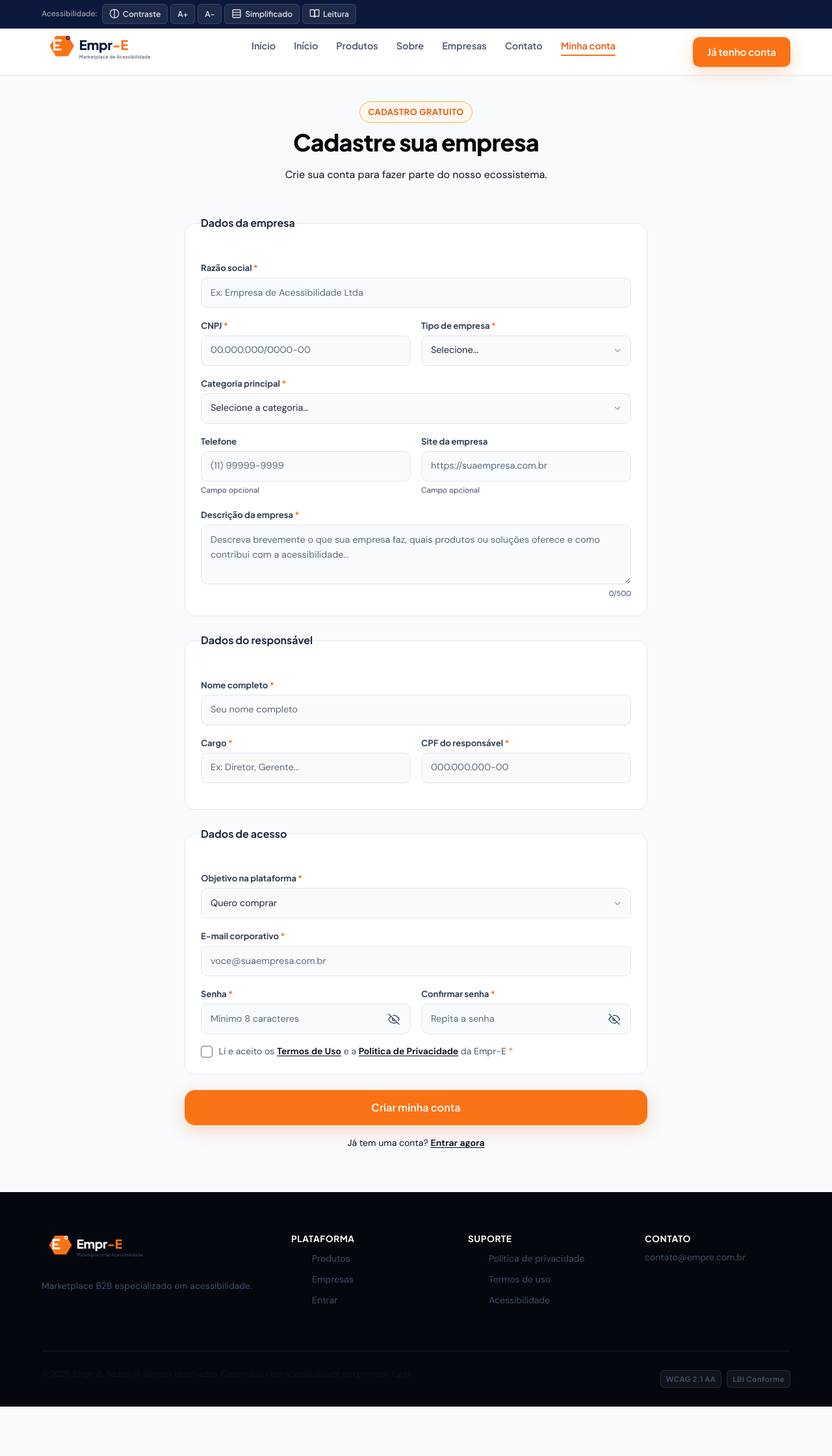
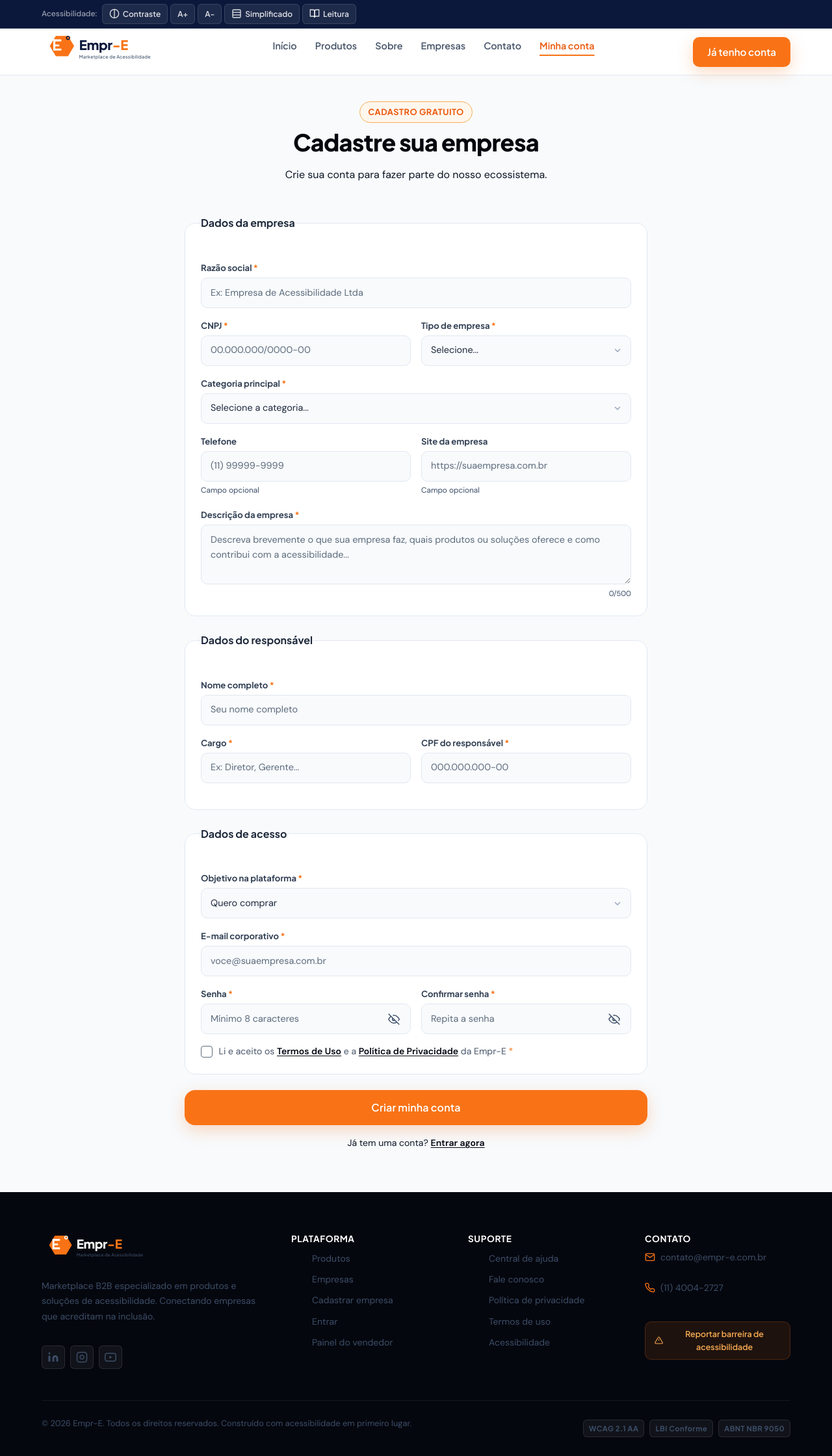
Before and after one commit to diasfdaniele/Proj_Ext, a website: page pages/cadastro.html in a window 1280 px wide. Shown: the whole page at 65% size. Before the commit the page ends 2164 px from the top, so only its background shows below. Drawn offline with nearby package versions, Linux system fonts and the light colour scheme.

Commit message:
Ajustes rodapé e cabeçalho e CSS

```diff
--- a/assets/css/style.css
+++ b/assets/css/style.css
@@ -1595,7 +1595,7 @@ h1, h2, h3, h4, h5, h6 {
   align-items: center;
   gap: 0.5rem;
   font-size: 0.875rem;
-  color: var(--cinza-400);
+  color: var(--cinza-100);
 }
 
 .footer__contato svg {
@@ -1637,7 +1637,7 @@ h1, h2, h3, h4, h5, h6 {
 
 .footer__copy {
   font-size: 0.8rem;
-  color: var(--cinza-500);
+  color: var(--cinza-400);
 }
 
 .footer__selos {
@@ -1865,7 +1865,7 @@ body.modo-alto-contraste .footer__copy,
 body.modo-alto-contraste .campo-label,
 body.modo-alto-contraste .login-form-subtitulo,
 body.modo-alto-contraste .login-suporte-texto {
-  color: #FFFFFF;
+  color: var(--cinza-500);
 }
 
 body.modo-alto-contraste .btn-acess,
@@ -2205,7 +2205,7 @@ body.modo-leitura .login-painel__inner {
   max-width: 72ch;
 }
 
-/* Layout simplificado */
+/* Layout simplificado*/
 body.modo-simplificado .hero__visual,
 body.modo-simplificado .hero__bg-deco,
 body.modo-simplificado .catalogo-hero__content::after,
@@ -2239,8 +2239,8 @@ body.modo-simplificado .produto-card__media,
 body.modo-simplificado .carrinho-item__media,
 body.modo-simplificado .login-lateral,
 body.modo-simplificado .header__logo-icon {
-  background: var(--cinza-100) !important;
-  color: var(--cinza-900) !important;
+  background: var(--azul-profundo) !important;
+  color: var(--cinza-100) !important;
 }
 
 body.modo-simplificado * {
--- a/pages/cadastro.html
+++ b/pages/cadastro.html
@@ -89,12 +89,11 @@
       <nav id="navegacao-principal" class="nav" aria-label="Navegação principal">
         <ul class="nav__list" role="list">
           <li><a href="../index.html" class="nav__link" aria-current="page">Início</a></li>
-            <li><a href="../index.html" class="nav__link" aria-current="page">Início</a></li>
-          <li><a href="pages/catalogo.html nav__link--active" class="nav__link">Produtos</a></li>
+          <li><a href="catalogo.html" class="nav__link">Produtos</a></li>
           <li><a href="../index.html#sobre" class="nav__link">Sobre</a></li>
           <li><a href="../index.html#empresas" class="nav__link">Empresas</a></li>
-          <li><a href="../index.html#contato" class="nav__link">Contato</a></li>
-          <li><a href="pages/conta.html" class="nav__link nav__link--active">Minha conta</a></li>
+          <li><a href="#contato" class="nav__link">Contato</a></li>
+          <li><a href="conta.html" class="nav__link nav__link--active">Minha conta</a></li>
         </ul>
       </nav>
 
@@ -112,11 +111,13 @@
     <div id="menu-mobile" class="menu-mobile" hidden>
       <nav aria-label="Navegação mobile">
         <ul class="menu-mobile__list" role="list">
-          <li><a href="../index.html" class="menu-mobile__link">Início</a></li>
+          <li><a href="../index.html" class="menu-mobile__link" aria-current="page">Início</a></li>
           <li><a href="catalogo.html" class="menu-mobile__link">Produtos</a></li>
+          <li><a href="../index.html#sobre" class="menu-mobile__link" aria-current="page">Sobre</a></li>
           <li><a href="../index.html#empresas" class="menu-mobile__link">Empresas</a></li>
+          <li><a href="#contato" class="menu-mobile__link">Contato</a></li>
           <li class="menu-mobile__separator"></li>
-          <li><a href="login.html" class="menu-mobile__link menu-mobile__link--cta">Já tenho conta</a></li>
+          <li><a href="login.html" class="menu-mobile__link menu-mobile__link--cta">Entrar na plataforma</a></li>
         </ul>
       </nav>
     </div>
@@ -524,13 +525,14 @@
     </div><!-- /cadastro-wrapper -->
   </main>
 
-  <!-- FOOTER  -->
+  <!-- FOOTER -->
   <footer id="rodape" class="footer" role="contentinfo">
     <div class="container">
       <div class="footer__grid">
 
+        <!-- Col 1: Marca -->
         <div class="footer__col footer__col--marca">
-          <a href="../index.html" class="footer__logo" aria-label="Empr-E – Página inicial">
+          <a href="index.html" class="footer__logo" aria-label="Empr-E - Página inicial">
             <svg class="brand-logo" width="110" height="36" viewBox="0 0 220 72" fill="none" aria-hidden="true">
               <polygon class="brand-logo__hex" points="28,4 52,4 64,24 52,44 28,44 16,24" fill="#F97316"/>
               <rect x="23" y="11" width="4" height="22" rx="1.5" fill="white"/>
@@ -543,47 +545,82 @@
               <text class="brand-logo__tagline" x="74" y="48" font-family="'Plus Jakarta Sans',sans-serif" font-size="9" font-weight="500" fill="#64748B" letter-spacing="0.3">Marketplace de Acessibilidade</text>
             </svg>
           </a>
-          <p class="footer__descricao">Marketplace B2B especializado em acessibilidade.</p>
+          <p class="footer__descricao">Marketplace B2B especializado em produtos e soluções de acessibilidade. Conectando empresas que acreditam na inclusão.</p>
+          <div class="footer__redes d-flex flex-wrap gap-2" aria-label="Redes sociais">
+            <a href="#" class="footer__rede" aria-label="LinkedIn da Empr-E">
+              <svg aria-hidden="true" focusable="false" width="18" height="18" viewBox="0 0 24 24" fill="currentColor"><path d="M16 8a6 6 0 0 1 6 6v7h-4v-7a2 2 0 0 0-2-2 2 2 0 0 0-2 2v7h-4v-7a6 6 0 0 1 6-6z"/><rect x="2" y="9" width="4" height="12"/><circle cx="4" cy="4" r="2"/></svg>
+            </a>
+            <a href="#" class="footer__rede" aria-label="Instagram da Empr-E">
+              <svg aria-hidden="true" focusable="false" width="18" height="18" viewBox="0 0 24 24" fill="none" stroke="currentColor" stroke-width="2"><rect x="2" y="2" width="20" height="20" rx="5"/><path d="M16 11.37A4 4 0 1 1 12.63 8 4 4 0 0 1 16 11.37z"/><line x1="17.5" y1="6.5" x2="17.51" y2="6.5"/></svg>
+            </a>
+            <a href="#" class="footer__rede" aria-label="YouTube da Empr-E">
+              <svg aria-hidden="true" focusable="false" width="18" height="18" viewBox="0 0 24 24" fill="none" stroke="currentColor" stroke-width="2"><path d="M22.54 6.42a2.78 2.78 0 0 0-1.94-1.96C18.88 4 12 4 12 4s-6.88 0-8.6.46a2.78 2.78 0 0 0-1.94 1.96A29 29 0 0 0 1 12a29 29 0 0 0 .46 5.58A2.78 2.78 0 0 0 3.4 19.54C5.12 20 12 20 12 20s6.88 0 8.6-.46a2.78 2.78 0 0 0 1.94-1.96A29 29 0 0 0 23 12a29 29 0 0 0-.46-5.58z"/><polygon points="9.75,15.02 15.5,12 9.75,8.98 9.75,15.02" fill="currentColor" stroke="none"/></svg>
+            </a>
+          </div>
         </div>
 
+        <!-- Col 2: Navegação -->
         <nav class="footer__col" aria-label="Links da plataforma">
           <h3 class="footer__col-titulo">Plataforma</h3>
           <ul class="footer__links" role="list">
             <li><a href="catalogo.html" class="footer__link">Produtos</a></li>
             <li><a href="../index.html#empresas" class="footer__link">Empresas</a></li>
+            <li><a href="cadastro.html" class="footer__link">Cadastrar empresa</a></li>
             <li><a href="login.html" class="footer__link">Entrar</a></li>
+            <li><a href="conta.html" class="footer__link">Painel do vendedor</a></li>
           </ul>
         </nav>
 
-        <nav class="footer__col" aria-label="Suporte">
+        <!-- Col 3: Suporte -->
+        <nav class="footer__col" aria-label="Links de suporte">
           <h3 class="footer__col-titulo">Suporte</h3>
           <ul class="footer__links" role="list">
+            <li><a href="#" class="footer__link">Central de ajuda</a></li>
+            <li><a href="#" class="footer__link">Fale conosco</a></li>
             <li><a href="#" class="footer__link">Política de privacidade</a></li>
             <li><a href="#" class="footer__link">Termos de uso</a></li>
             <li><a href="#" class="footer__link">Acessibilidade</a></li>
           </ul>
         </nav>
 
-        <div class="footer__col">
+        <!-- Col 4: Contato -->
+        <div id="contato" class="footer__col" aria-label="Informações de contato">
           <h3 class="footer__col-titulo">Contato</h3>
           <address class="footer__contato">
             <p>
-              <a href="mailto:contato@empre.com.br" class="footer__link">contato@empre.com.br</a>
+              <svg aria-hidden="true" focusable="false" width="16" height="16" viewBox="0 0 24 24" fill="none" stroke="currentColor" stroke-width="2"><path d="M4 4h16c1.1 0 2 .9 2 2v12c0 1.1-.9 2-2 2H4c-1.1 0-2-.9-2-2V6c0-1.1.9-2 2-2z"/><polyline points="22,6 12,13 2,6"/></svg>
+              <a href="mailto:contato@empr-e.com.br" class="footer__link">contato@empr-e.com.br</a>
+            </p>
+            <p>
+              <svg aria-hidden="true" focusable="false" width="16" height="16" viewBox="0 0 24 24" fill="none" stroke="currentColor" stroke-width="2"><path d="M22 16.92v3a2 2 0 0 1-2.18 2 19.79 19.79 0 0 1-8.63-3.07A19.5 19.5 0 0 1 4.69 13a19.79 19.79 0 0 1-3.07-8.67A2 2 0 0 1 3.6 2h3a2 2 0 0 1 2 1.72 12.84 12.84 0 0 0 .7 2.81 2 2 0 0 1-.45 2.11L8.09 9.91a16 16 0 0 0 6 6l1.27-1.27a2 2 0 0 1 2.11-.45 12.84 12.84 0 0 0 2.81.7A2 2 0 0 1 22 16.92z"/></svg>
+              <a href="tel:+551140042727" class="footer__link">(11) 4004-2727</a>
             </p>
           </address>
+
+          <!-- Botão reportar barreira -->
+          <button
+            id="btn-reportar"
+            class="btn-reportar"
+            aria-label="Reportar uma barreira de acessibilidade encontrada na plataforma"
+          >
+            <svg aria-hidden="true" focusable="false" width="16" height="16" viewBox="0 0 24 24" fill="none" stroke="currentColor" stroke-width="2"><path d="M10.29 3.86L1.82 18a2 2 0 0 0 1.71 3h16.94a2 2 0 0 0 1.71-3L13.71 3.86a2 2 0 0 0-3.42 0z"/><line x1="12" y1="9" x2="12" y2="13"/><line x1="12" y1="17" x2="12.01" y2="17"/></svg>
+            Reportar barreira de acessibilidade
+          </button>
         </div>
 
       </div>
 
       <div class="footer__rodape">
         <p class="footer__copy">© 2026 Empr-E. Todos os direitos reservados. Construído com acessibilidade em primeiro lugar.</p>
-        <div class="footer__selos">
+        <div class="footer__selos" aria-label="Selos e certificações de acessibilidade">
           <span class="footer__selo">WCAG 2.1 AA</span>
           <span class="footer__selo">LBI Conforme</span>
+          <span class="footer__selo">ABNT NBR 9050</span>
         </div>
       </div>
     </div>
   </footer>
+
 
   <!-- Toasts -->
   <div id="toast-container" class="toast-container" aria-live="polite" aria-atomic="true" role="status" hidden></div>
```
Also changed, not shown: index.html (+1 -1 lines), pages/catalogo.html (+13 -14 lines), pages/conta.html (+1 -1 lines).
